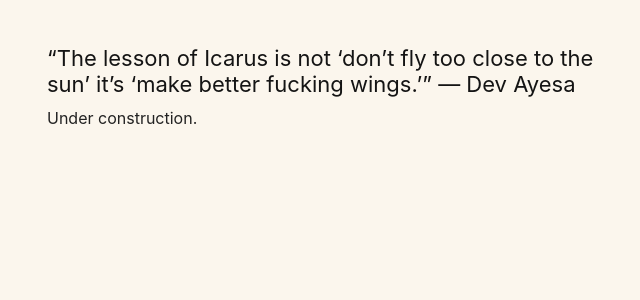
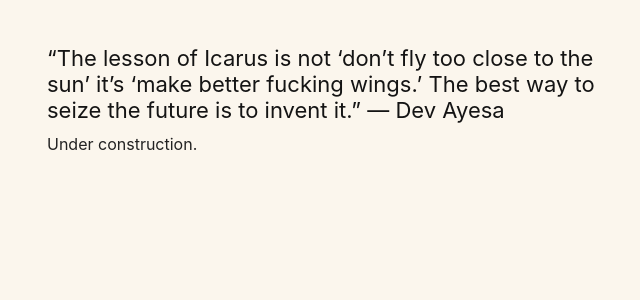
Before and after one commit to vindou/vindou, a Jekyll site: the page built from portfolio/index.html, in a window 1280 px wide. Shown: the top 300 px of the page, without its empty margins (315-955 px from the left). Built offline with Jekyll 4.4.1, drawn with Linux system fonts in a browser that asks for light colours.

Commit message:
Update index.html

```diff
--- a/portfolio/index.html
+++ b/portfolio/index.html
@@ -8,7 +8,8 @@ title: Portfolio
 <div class="title">
     <div class="subsection">
       <div class="text-container title-text">
-        <h2>“The lesson of Icarus is not ‘don’t fly too close to the sun’ it’s ‘make better fucking wings.’” —
+        <h2>“The lesson of Icarus is not ‘don’t fly too close to the sun’ it’s ‘make better fucking wings.’
+             The best way to seize the future is to invent it.” —
             Dev Ayesa</h2>
       </div>
     </div>
```
